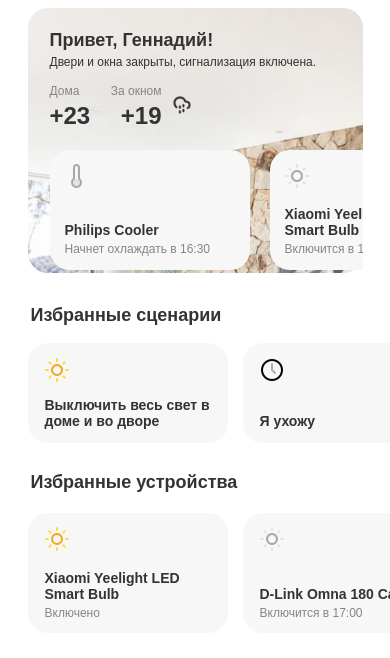
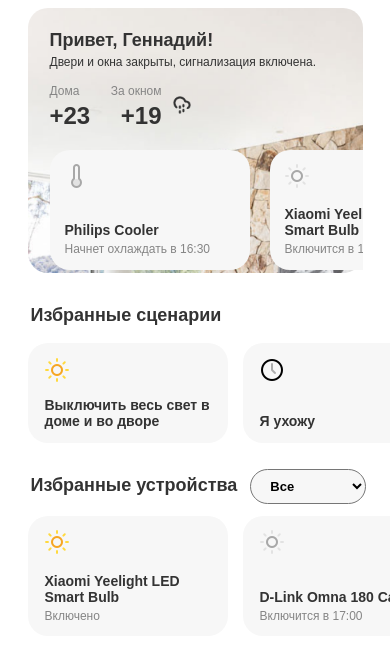
Before and after one commit to marlinrenthoek/marlinrenthoek.github.io, a plain HTML site: page css/index.html in a window 390 px wide. Shown: the part 72-730 px from the top of the page. Drawn offline with Linux system fonts and the light colour scheme.

Commit message:
Add files via upload

```diff
--- a/css/index.html
+++ b/css/index.html
@@ -153,6 +153,13 @@
               <a href="#" class="features__navigation-link">Камеры</a>
             </li>
           </ul>
+		  <select class="features__navigation-list-mobile">
+		    <option class="features__navigation-option" selected="">Все</option>
+            <option class="features__navigation-option">Кухня</option>
+            <option class="features__navigation-option">Зал</option>
+            <option class="features__navigation-option">Лампочки</option>
+			<option class="features__navigation-option">Камеры</option>
+		  </select>
         </nav>
       </div>
 	  <ul class="features-nav__list">
```
